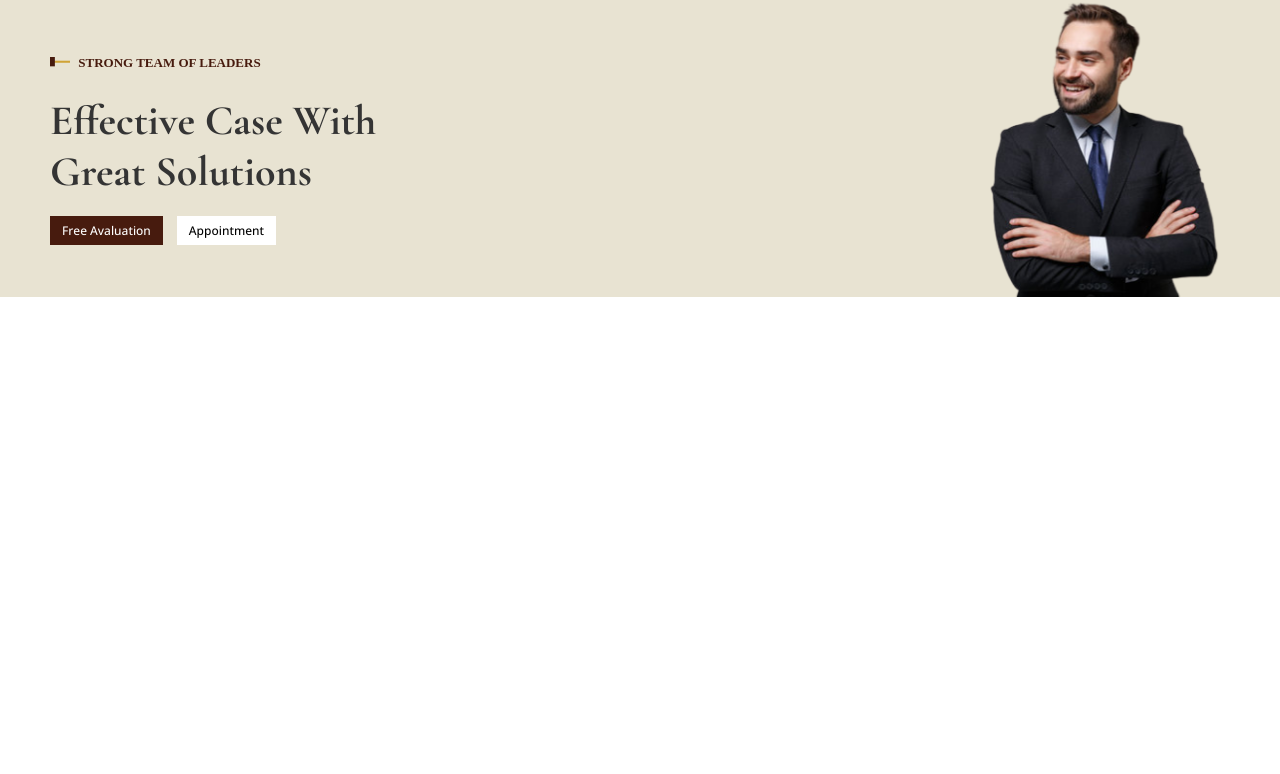
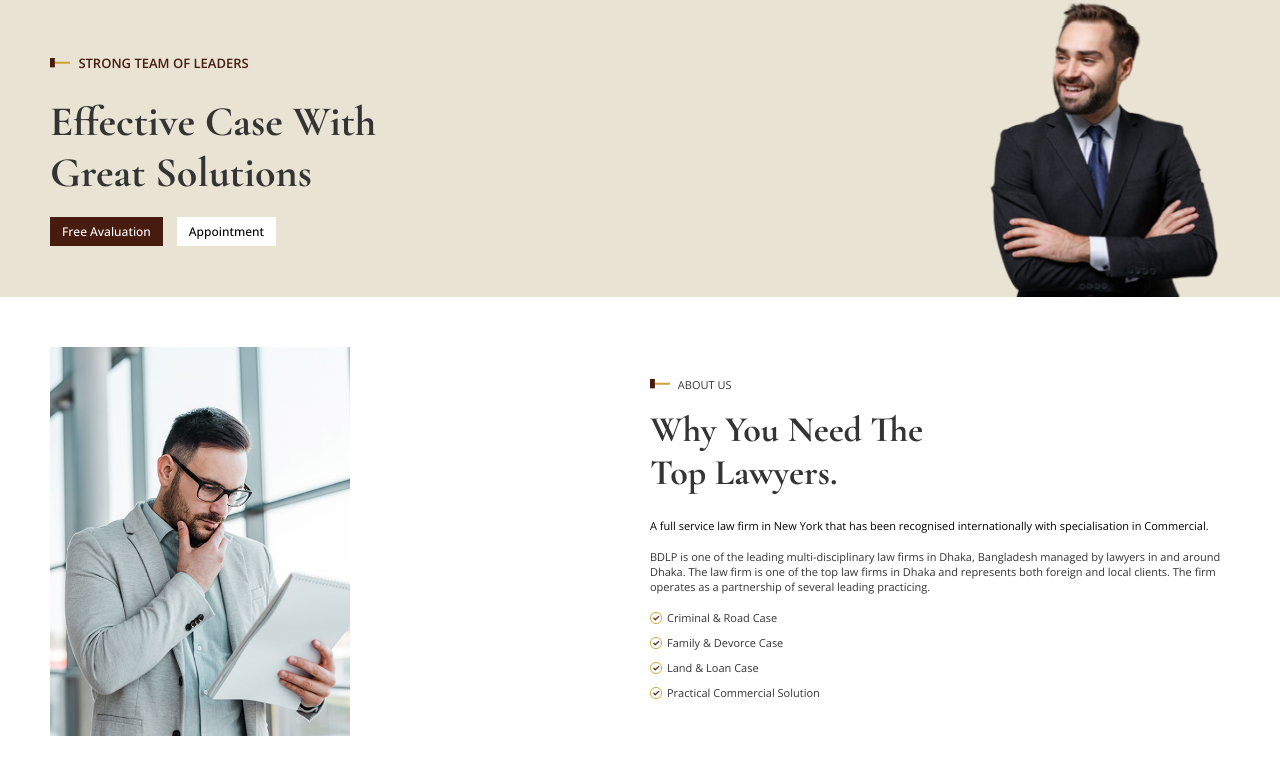
Before and after one commit to subhana0304/EPaathshala-Project1, a plain HTML site: page Index.html in a window 1280 px wide. Shown: the part 62-836 px from the top of the page. Before the commit the page ends 800 px from the top, so only its background shows below. Drawn offline with nearby package versions, Linux system fonts and the light colour scheme.

Commit message:
About Section Added

```diff
--- a/CSS/style.css
+++ b/CSS/style.css
@@ -52,7 +52,7 @@
     text-align: left;
 }
 .left-banner p{
-    font-size: 'Open Sans', sans-serif;
+    font-family: 'Open Sans', sans-serif;
     font-weight: 600;
     font-size: 13px;
     color: #471B0E;
@@ -104,3 +104,71 @@
 }
 
 /* Header End */
+
+/* About Section Start */
+
+.about{
+    margin: 50px;
+    display: grid;
+    grid-template-columns: repeat(2, 1fr);
+    align-items: center;
+    gap: 20px;
+}
+.left-about{
+    width: 300px;
+}
+.left-about img{
+    width: 100%;
+}
+.right-about{
+    text-align: left;
+}
+
+.right-about p{
+    font-family: 'Open Sans', sans-serif;
+    font-weight: 600;
+    font-size: 13px;
+    color: #471B0E;
+    align-items: center;
+    margin-bottom: 1rem;
+}
+.right-about p img{
+    width: 20px;
+    margin-right: 5px;
+}
+.right-about h1{
+    font-weight: 800;
+    font-size: 36px;
+    color: #343434;
+    font-family: 'Cormorant Garamond', serif;
+    margin-bottom: 1.5rem;
+}
+.right-about p{
+    font-family: 'Open Sans', sans-serif;
+    font-weight: 300;
+    font-size: 11px;
+    color: #343434;
+    margin-bottom: 1rem;
+}
+.right-about p.light-text{
+    color: black;
+    font-weight: 400;
+}
+.right-about ul{
+    list-style: none;
+}
+.right-about ul li{
+    font-family: 'Open Sans', sans-serif;
+    font-weight: 300;
+    font-size: 11px;
+    color: #343434;
+    display: flex;
+    align-items: center;
+    margin-bottom: 10px;
+}
+.right-about ul li img{
+    width: 12px;
+    margin-right: 5px;
+}
+
+/* About Section End */
--- a/Index.html
+++ b/Index.html
@@ -54,5 +54,35 @@
     </header>
 
     <!-- Header End -->
+
+
+    <!-- About Start -->
+
+    <div class="about">
+        <div class="left-about">
+            <img src="Images/About.png" alt="">
+        </div>
+        <div class="right-about">
+            <p><img src="Images/OrderIcon.png" alt=""> ABOUT US</p>
+            <h1>Why You Need The <br> Top Lawyers.</h1>
+            <p class="light-text">A full service law firm in New York that has been recognised internationally with specialisation in Commercial.</p>
+            <p>BDLP is one of the leading multi-disciplinary law firms in Dhaka, Bangladesh managed by lawyers in and around Dhaka. The law firm is one of the top law firms in Dhaka and represents both foreign and local clients. The firm operates as a partnership of several leading practicing.</p>
+            <ul>
+                <li><img src="Images/signIcon.png" alt=""> Criminal & Road Case</li>
+                <li><img src="Images/signIcon.png" alt=""> Family & Devorce Case</li>
+                <li><img src="Images/signIcon.png" alt=""> Land & Loan Case</li>
+                <li><img src="Images/signIcon.png" alt=""> Practical Commercial Solution</li>
+            </ul>
+        </div>
+    </div>
+
+    <!-- About End -->
+
+
+
+
+
+
+
 </body>
 </html>
```
Also changed, not shown: Images/About.png (added), Images/signIcon.png (added).
